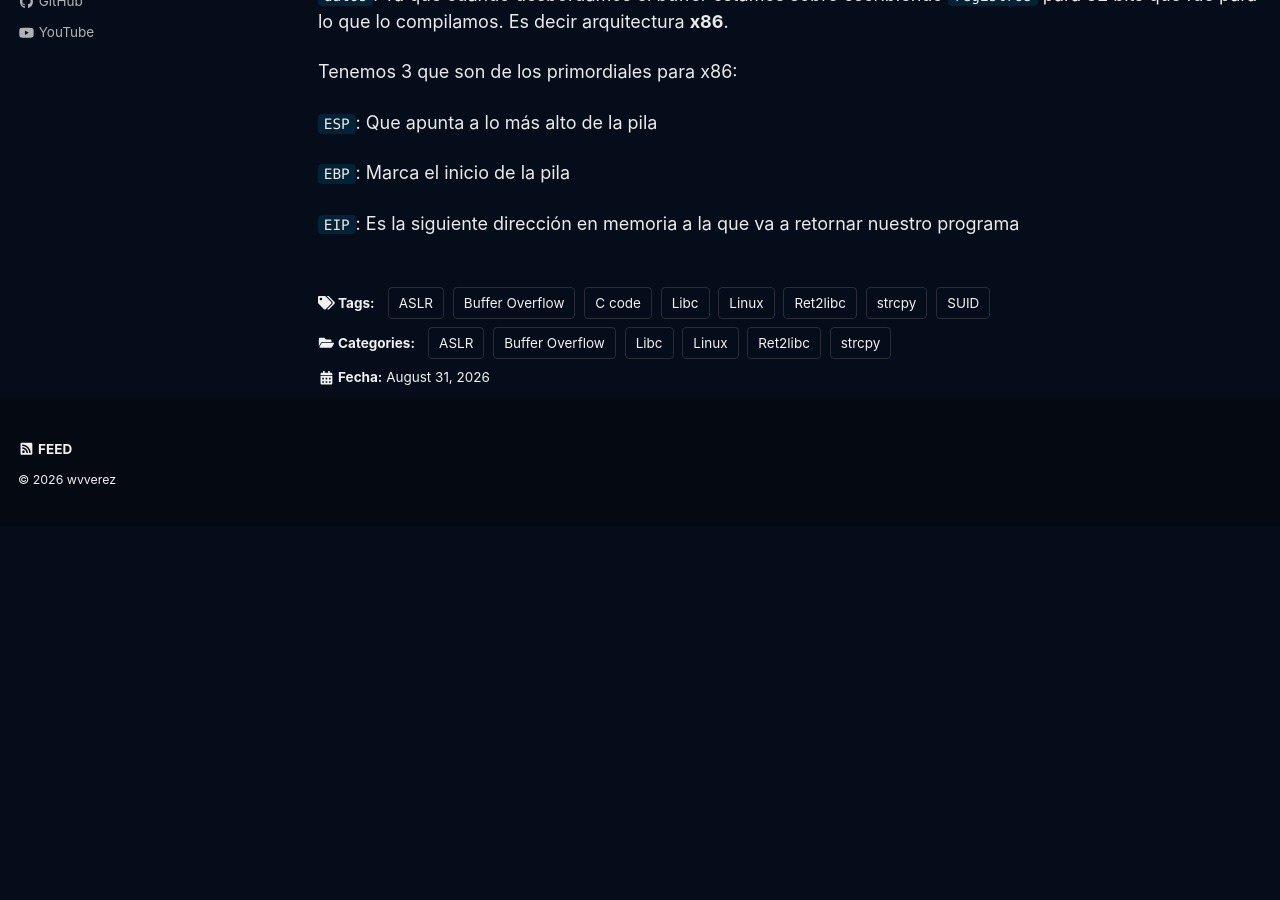
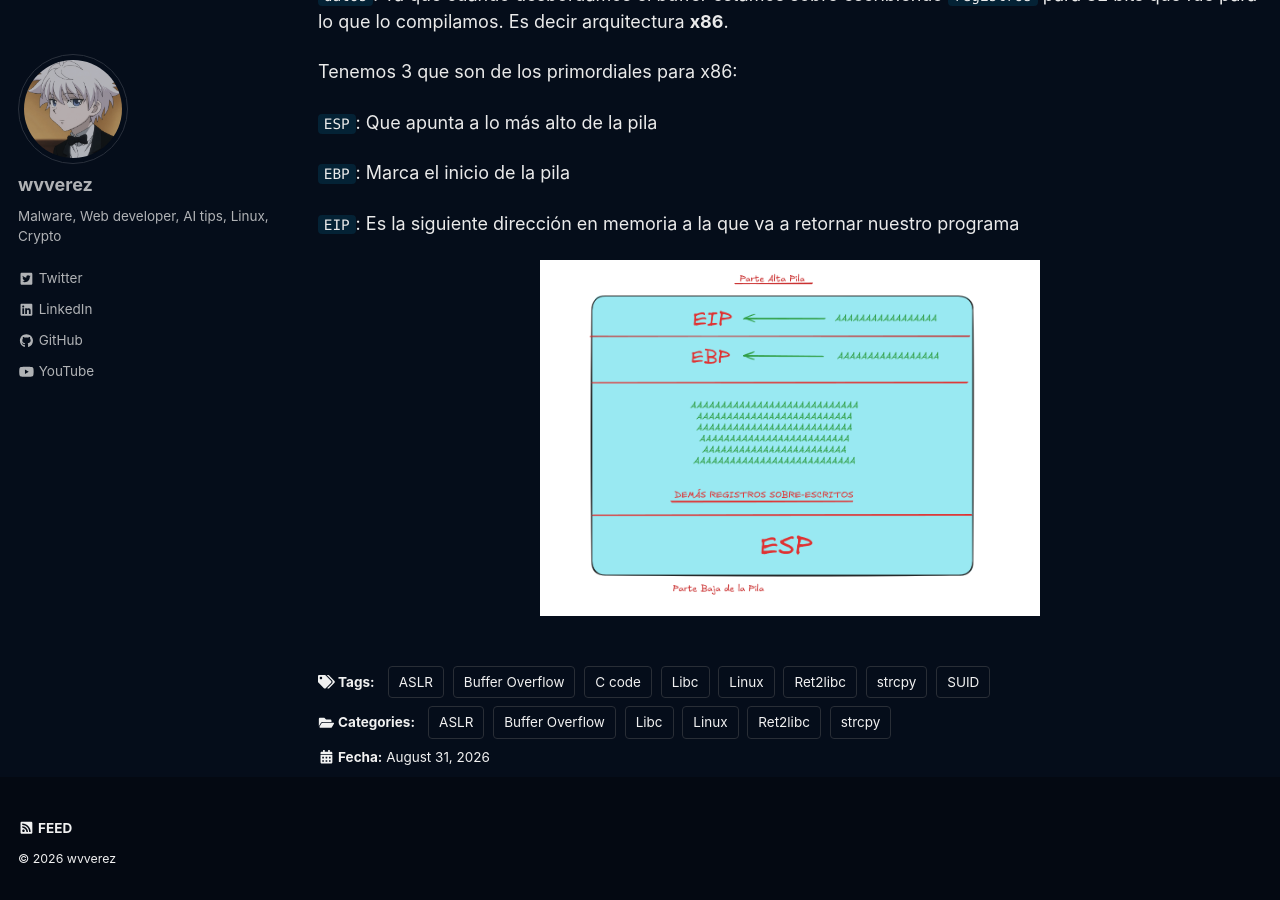
Before and after one commit to wvverez/wvverez.github.io, a Jekyll site: the page built from _posts/2026-08-31-buffer-overflow.md, in a window 1280 px wide and 900 px high, scrolled down 3688 px. Built offline with Jekyll 4.4.1, drawn with Linux system fonts in a browser that asks for light colours; cached includes are drawn as plain includes; a script that is not in the unit is left out; before the commit the page ends 4214 px from its top, so only the background shows below that.

Commit message:
Update 2026-08-31-buffer-overflow.md

```diff
--- a/_posts/2026-08-31-buffer-overflow.md
+++ b/_posts/2026-08-31-buffer-overflow.md
@@ -140,3 +140,7 @@ Tenemos 3 que son de los primordiales para x86:
 `EBP`: Marca el inicio de la pila
 
 `EIP`: Es la siguiente dirección en memoria a la que va a retornar nuestro programa
+
+<p align="center">
+  <img src="/assets/images/pila.png" alt="buffer" width="500">
+</p>
```
